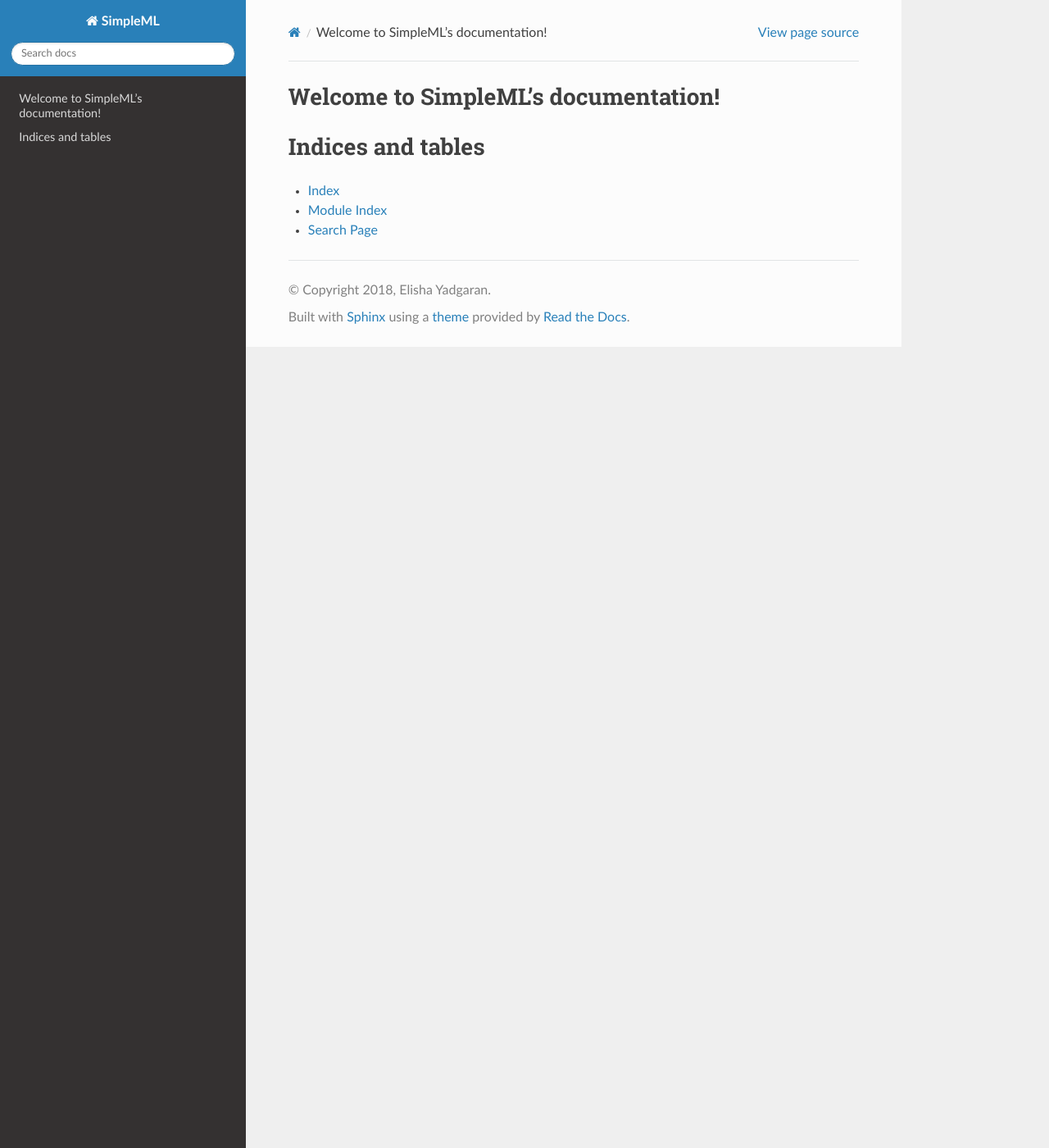
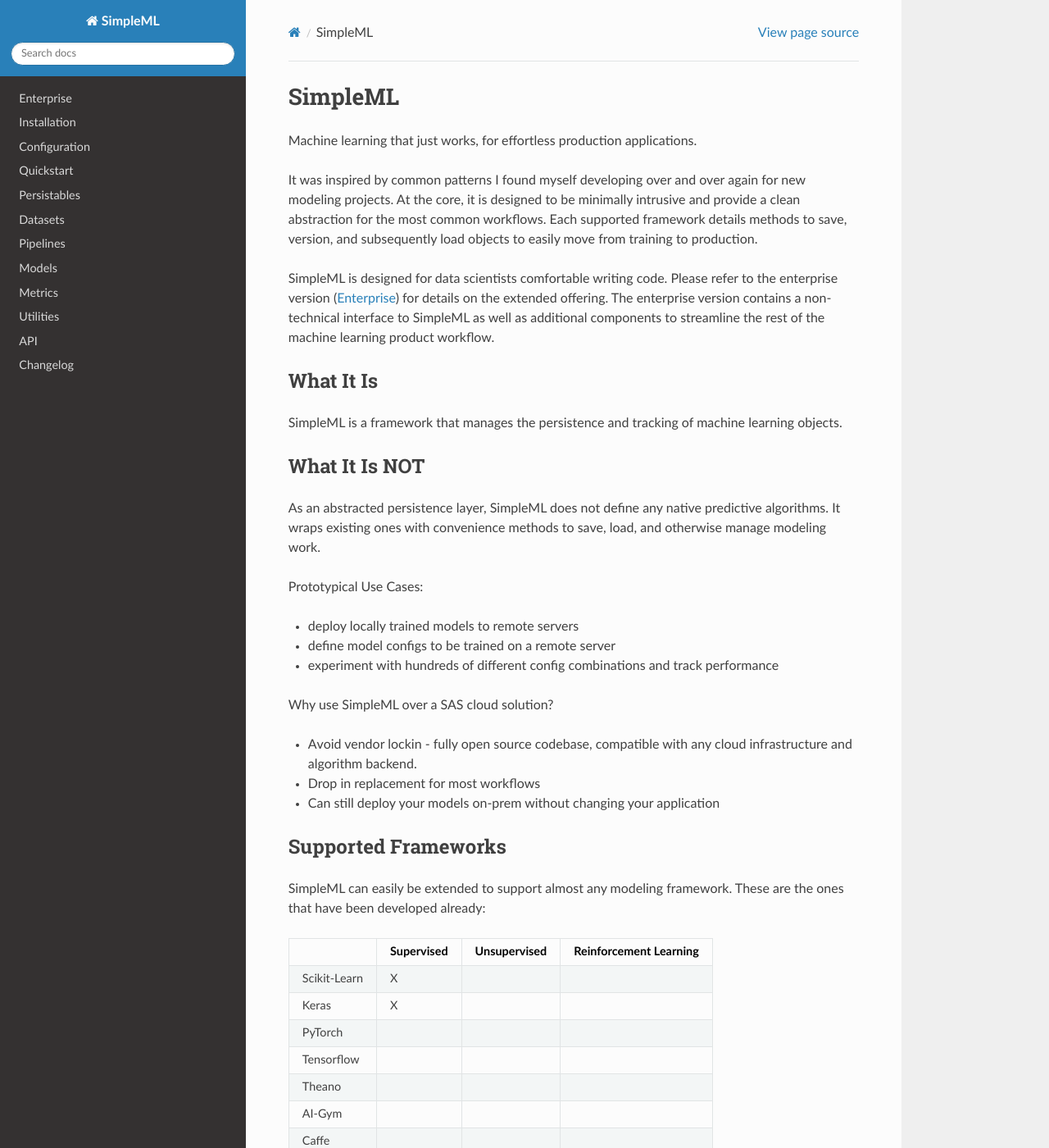
Before and after one commit to eyadgaran/SimpleML, a Sphinx documentation site: the page built from docs/source/index.rst, in a window 1280 px wide and 1400 px high. Shown: the whole window at 82% size. Built offline with Sphinx 7.4.7 and the Read the Docs theme 2.0.0, drawn with Linux system fonts in a browser that asks for light colours; the version number could not be read and is left out; some of the changed text lies outside the part shown.

Commit message:
some docs

```diff
--- /dev/null
+++ b/docs/source/api.rst
@@ -0,0 +1,2 @@
+API Reference
+=============
--- a/docs/source/index.rst
+++ b/docs/source/index.rst
@@ -3,18 +3,116 @@
    You can adapt this file completely to your liking, but it should at least
    contain the root `toctree` directive.
 
-Welcome to SimpleML's documentation!
-====================================
+SimpleML
+========
+Machine learning that just works, for effortless production applications.
 
-.. toctree::
-   :maxdepth: 2
-   :caption: Contents:
+It was inspired by common patterns I found myself developing over and over again
+for new modeling projects. At the core, it is designed to be minimally intrusive
+and provide a clean abstraction for the most common workflows. Each supported
+framework details methods to save, version, and subsequently load objects to easily
+move from training to production.
+
+SimpleML is designed for data scientists comfortable writing code. Please refer
+to the enterprise version (:doc:`Enterprise<enterprise>`) for details on the
+extended offering. The enterprise version contains a non-technical interface to
+SimpleML as well as additional components to streamline the rest of the machine
+learning product workflow.
 
 
+What It Is
+----------
+SimpleML is a framework that manages the persistence and tracking of machine
+learning objects.
 
-Indices and tables
-==================
 
-* :ref:`genindex`
-* :ref:`modindex`
-* :ref:`search`
+What It Is NOT
+--------------
+As an abstracted persistence layer, SimpleML does not define any native predictive
+algorithms. It wraps existing ones with convenience methods to save, load, and
+otherwise manage modeling work.
+
+Prototypical Use Cases:
+
+- deploy locally trained models to remote servers
+- define model configs to be trained on a remote server
+- experiment with hundreds of different config combinations and track performance
+
+Why use SimpleML over a SAS cloud solution?
+
+- Avoid vendor lockin - fully open source codebase, compatible with any cloud infrastructure and algorithm backend.
+- Drop in replacement for most workflows
+- Can still deploy your models on-prem without changing your application
+
+
+Supported Frameworks
+--------------------
+SimpleML can easily be extended to support almost any modeling framework. These
+are the ones that have been developed already:
+
++--------------+-------------+---------------+--------------------------+
+|              | Supervised  | Unsupervised  |  Reinforcement Learning  |
++==============+=============+===============+==========================+
+| Scikit-Learn |        X    |               |                          |
++--------------+-------------+---------------+--------------------------+
+| Keras        |        X    |               |                          |
++--------------+-------------+---------------+--------------------------+
+| PyTorch      |             |               |                          |
++--------------+-------------+---------------+--------------------------+
+| Tensorflow   |             |               |                          |
++--------------+-------------+---------------+--------------------------+
+| Theano       |             |               |                          |
++--------------+-------------+---------------+--------------------------+
+| AI-Gym       |             |               |                          |
++--------------+-------------+---------------+--------------------------+
+| Caffe        |             |               |                          |
++--------------+-------------+---------------+--------------------------+
+| CNTK         |             |               |                          |
++--------------+-------------+---------------+--------------------------+
+| MXNet        |             |               |                          |
++--------------+-------------+---------------+--------------------------+
+
+
+Source
+-----------
+You can access the source code at: https://github.com/eyadgaran/SimpleML
+
+
+Contributing
+------------
+See guidelines here: Contributing_
+
+
+Support
+-------
+SimpleML core is open source and is powered by generous donations. Please donate
+if you find it contributing to your projects. Technical support and contract
+opportunities are also available - contact the author, `Elisha Yadgaran`_, for details.
+
+
+Ready to get started? Check out the :doc:`Quickstart<quickstart>` guide.
+
+
+Index
+-----
+.. toctree::
+   :maxdepth: 1
+
+   Enterprise <enterprise.rst>
+   Installation <installation.rst>
+   Configuration <configuration.rst>
+   Quickstart <quickstart.rst>
+   Persistables <persistables.rst>
+   Datasets <datasets.rst>
+   Pipelines <pipelines.rst>
+   Models <models.rst>
+   Metrics <metrics.rst>
+   Utilities <utilities.rst>
+   API <api.rst>
+   Changelog <https://github.com/eyadgaran/SimpleML/blob/master/CHANGELOG.md>
+
+
+.. Links
+
+.. _contributing: https://github.com/eyadgaran/SimpleML/blob/master/CONTRIBUTING.md
+.. _`Elisha Yadgaran`: mailto:elishay@alum.mit.edu
--- /dev/null
+++ b/docs/source/metrics.rst
@@ -0,0 +1,2 @@
+Metrics
+=======
--- /dev/null
+++ b/docs/source/models.rst
@@ -0,0 +1,2 @@
+Models
+======
--- /dev/null
+++ b/docs/source/utilities.rst
@@ -0,0 +1,2 @@
+Utilities
+=========
```
Also changed, not shown: docs/source/configuration.rst (added, +153 -0 lines), docs/source/datasets.rst (added, +23 -0 lines), docs/source/enterprise.rst (added, +40 -0 lines), docs/source/installation.rst (added, +82 -0 lines), docs/source/persistables.rst (added, +26 -0 lines), docs/source/pipelines.rst (added, +11 -0 lines), docs/source/quickstart.rst (added, +144 -0 lines).
